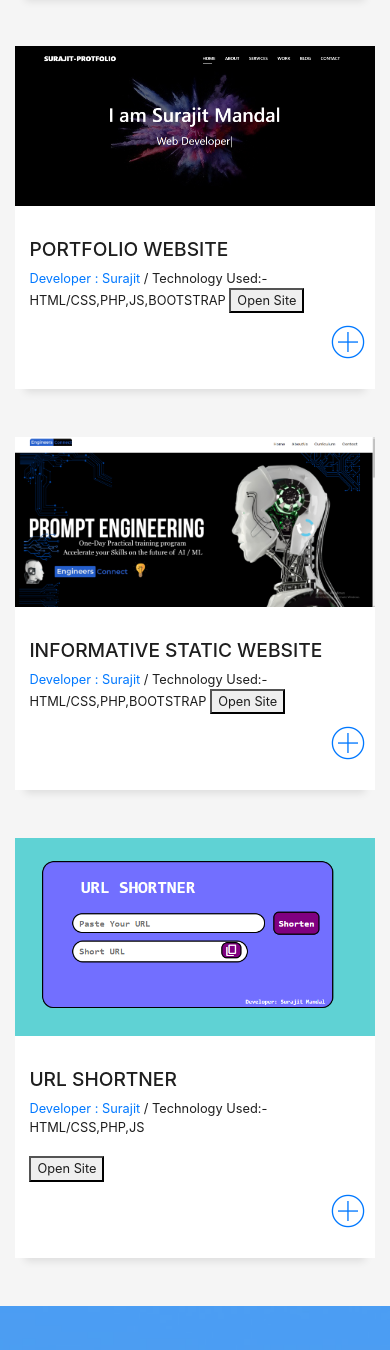
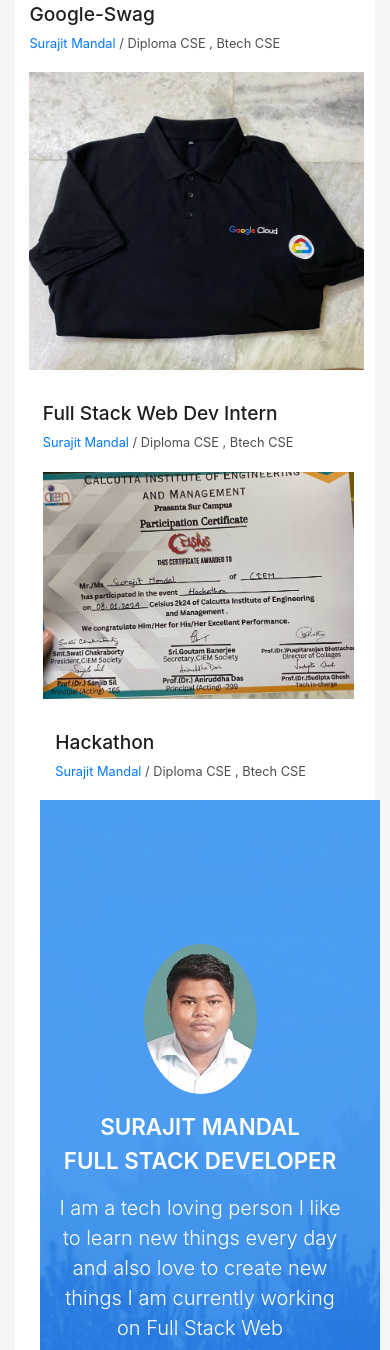
Before and after one commit to surajit21102004/SURAJIT-PORTFOLIO-, a plain HTML site: page index.html in a window 390 px wide. Shown: the part 7368-8718 px from the top of the page. Drawn offline with Linux system fonts and the light colour scheme; files whose address does not match are found by name.

Commit message:
Update index.html

```diff
--- a/index.html
+++ b/index.html
@@ -425,105 +425,50 @@
       <div class="row">
         <div class="col-md-4">
           <div class="work-box">
-            <a href="img/3.png" data-lightbox="gallery-mf">
+            <a href="img/1111.jpg" data-lightbox="gallery-mf">
               <div class="work-img">
-                <img src="img/3.png" alt="" class="img-fluid">
+                <img src="img/1111.jpg" alt="" class="img-fluid">
               </div>
               <div class="work-content">
                 <div class="row">
                   <div class="col-sm-8">
-                    <h2 class="w-title">Online Examination System</h2>
+                    <h2 class="w-title">Google-Swag</h2>
                     <div class="w-more">
-                      <span class="w-ctegory">Developer : Surajit </span> / <span class="w-date">Technology Used:- HTML/CSS,PHP,JS</span><br><br>
-                     <button> <a href="https://surajit21102004.github.io/ONLONE-EXAMINATION-SYSTEM/">Open Site</a></button>
+                      <span class="w-ctegory">Surajit Mandal</span> / <span class="w-date">Diploma CSE , Btech CSE</span><br><br>
+
                     </div>
                   </div>
-                  <div class="col-sm-4">
-                    <div class="w-like">
-                      <span class="ion-ios-plus-outline"></span>
-                    </div>
-                  </div>
-                </div>
-              </div>
-            </a>
-          </div>
-        </div>
-        <div class="col-md-4">
+ <div class="col-md-4">
           <div class="work-box">
-            <a href="img/1.png" data-lightbox="gallery-mf">
+            <a href="img/111.jpg" data-lightbox="gallery-mf">
               <div class="work-img">
-                <img src="img/1.png" alt="" class="img-fluid">
+                <img src="img/1111.jpg" alt="" class="img-fluid">
               </div>
               <div class="work-content">
                 <div class="row">
                   <div class="col-sm-8">
-                    <h2 class="w-title">PORTFOLIO WEBSITE</h2>
+                    <h2 class="w-title">Full Stack Web Dev Intern</h2>
                     <div class="w-more">
-                      <span class="w-ctegory">Developer : Surajit</span> / <span class="w-date">Technology Used:- HTML/CSS,PHP,JS,BOOTSTRAP</span>
-                      <button> <a href="https://surajit21102004.github.io/Surajit-Portfollio/">Open Site</a></button>
+                      <span class="w-ctegory">Surajit Mandal</span> / <span class="w-date">Diploma CSE , Btech CSE</span><br><br>
+
                     </div>
                   </div>
-                  <div class="col-sm-4">
-                    <div class="w-like">
-                      <span class="ion-ios-plus-outline"></span>
-                    </div>
-                  </div>
-                </div>
-              </div>
-            </a>
-          </div>
-        </div>
-        <div class="col-md-4">
+
+                  <div class="col-md-4">
           <div class="work-box">
-            <a href="img/2.png" data-lightbox="gallery-mf">
+            <a href="img/11.jpg" data-lightbox="gallery-mf">
               <div class="work-img">
-                <img src="img/2.png" alt="" class="img-fluid">
+                <img src="img/11.jpg" alt="" class="img-fluid">
               </div>
               <div class="work-content">
                 <div class="row">
                   <div class="col-sm-8">
-                    <h2 class="w-title">INFORMATIVE STATIC WEBSITE</h2>
+                    <h2 class="w-title">Hackathon</h2>
                     <div class="w-more">
-                      <span class="w-ctegory">Developer : Surajit</span> / <span class="w-date">Technology Used:- HTML/CSS,PHP,BOOTSTRAP</span>
-                      <button> <a href="">Open Site</a></button>
+                      <span class="w-ctegory">Surajit Mandal</span> / <span class="w-date">Diploma CSE , Btech CSE</span><br><br>
+
                     </div>
                   </div>
-                  <div class="col-sm-4">
-                    <div class="w-like">
-                      <span class="ion-ios-plus-outline"></span>
-                    </div>
-                  </div>
-                </div>
-              </div>
-            </a>
-          </div>
-        </div>
-        <div class="col-md-4">
-          <div class="work-box">
-            <a href="img/4.png" data-lightbox="gallery-mf">
-              <div class="work-img">
-                <img src="img/4.png" alt="" class="img-fluid">
-              </div>
-              <div class="work-content">
-                <div class="row">
-                  <div class="col-sm-8">
-                    <h2 class="w-title">URL SHORTNER</h2>
-                    <div class="w-more">
-                      <span class="w-ctegory">Developer : Surajit</span> / <span class="w-date">Technology Used:- HTML/CSS,PHP,JS</span> <br><br>
-                      <button> <a href="https://surajit21102004.github.io/Short-Link/">Open Site</a></button>
-                    </div>
-                  </div>
-                  <div class="col-sm-4">
-                    <div class="w-like">
-                      <span class="ion-ios-plus-outline"></span>
-                    </div>
-                  </div>
-                </div>
-              </div>
-            </a>
-          </div>
-        </div>
-
 
 
 
```
